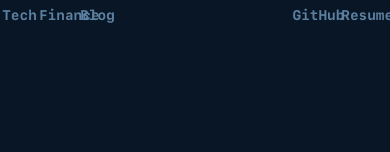
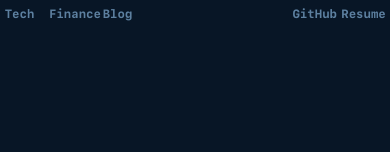
Before and after one commit to smg7d/portfolioSite, a React (Create React App) app: page / in a window 390 px wide. Shown: the top 152 px of the page. Built offline with nearby package versions, Linux system fonts and the light colour scheme.

Commit message:
add responsiveness to navbar

```diff
--- a/src/components/navbar.css
+++ b/src/components/navbar.css
@@ -5,7 +5,8 @@
     font-family: SF Mono Bold;
     font-size: 12px;
     height: 30px;
-    color: rgb(93, 128, 160);
+    color: rgb(87, 183, 218);
+    /* color: rgb(93, 128, 160); */
     width: 100%;
 
 }
@@ -31,13 +32,14 @@
 .navItemLeft {
     width:20%;
     font-size: 14px;
-    color:red;
+    color: rgb(87, 183, 218);
 }
 
 .navItemRight {
     width:25%;
     float: right;
     font-size: 14px;
+    color: rgb(87, 183, 218);
 }
 
 .spacingDivNav {
@@ -74,3 +76,17 @@ a:hover {
     color: rgb(93, 128, 160);
     opacity: 0.5;
 }
+
+@media screen and (max-width: 700px) {
+    .navItemLeft {
+        width:20%;
+        font-size: 12px;
+        margin-right: 10px;
+    }
+
+    .navItemRight {
+        width:25%;
+        float: right;
+        font-size: 12px;
+    }
+}
```
